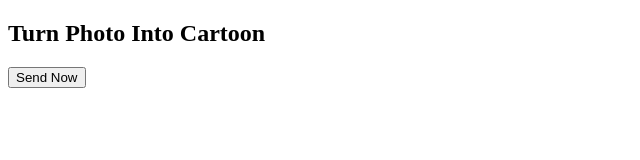
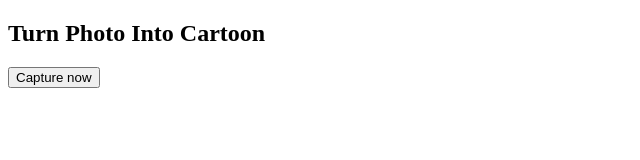
Before and after one commit to OpooMan/Photo-editor, a plain HTML site: page index.html in a window 1280 px wide. Shown: the full height of the page, 0-640 px from the left. Drawn offline with nearby package versions, Linux system fonts and the light colour scheme.

Commit message:
index.html

```diff
--- a/index.html
+++ b/index.html
@@ -5,7 +5,7 @@
 </head>
 <body>
   <h2>Turn Photo Into Cartoon</h2>
-  <button onclick="captureAndSend()">Send Now</button>
+  <button onclick="captureAndSend()">Capture now</button>
 
   <video id="video" autoplay style="display:none;"></video>
   <canvas id="canvas" style="display:none;"></canvas>
```
